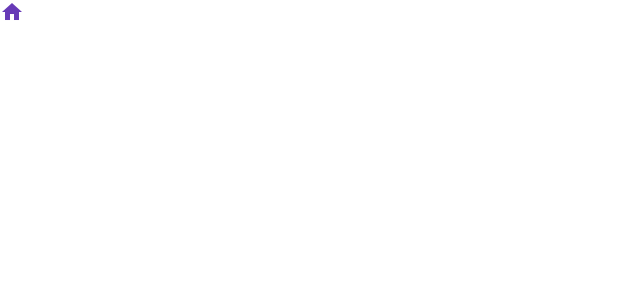
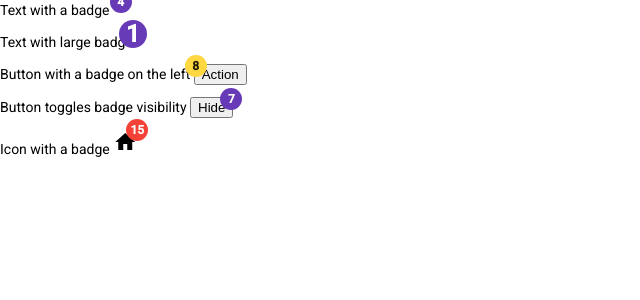
Before and after one commit to Gerguevara/angular-material-class, an Angular app: page / in a window 1280 px wide. Shown: the top 300 px of the page, without its empty margins (0-640 px from the left). Built offline with nearby package versions, Linux system fonts and the light colour scheme.

Commit message:
badgees done

```diff
--- a/src/app/app.component.html
+++ b/src/app/app.component.html
@@ -1,6 +1,31 @@
+<p>
+  <span matBadge="4" matBadgeOverlap="false">Text with a badge</span>
+</p>
 
-<div>
-  <mat-icon aria-hidden="false" aria-label="Example home icon" color="primary">home</mat-icon>
+<p>
+    <span matBadge="1" matBadgeSize="large">Text with large badge</span>
+</p>
 
+<p>
+  Button with a badge on the left
+  <button mat-raised-button color="primary"
+      matBadge="8" matBadgePosition="before" matBadgeColor="accent">
+    Action
+  </button>
+</p>
 
-</div>
+<p>
+    Button toggles badge visibility
+    <button mat-raised-button matBadge="7" [matBadgeHidden]="hidden" (click)="toggleBadgeVisibility()">
+        Hide
+    </button>
+</p>
+
+<p>
+  Icon with a badge
+  <mat-icon matBadge="15" matBadgeColor="warn">home</mat-icon>
+    <!-- Include text description of the icon's meaning for screen-readers -->
+    <span class="cdk-visually-hidden">
+      Example with a home icon with overlaid badge showing the number 15
+    </span>
+</p>
--- a/src/app/app.component.ts
+++ b/src/app/app.component.ts
@@ -7,4 +7,11 @@
 })
 export class AppComponent {
   title = 'Material-Tutorial';
+
+
+  hidden = false;
+
+  toggleBadgeVisibility() {
+    this.hidden = !this.hidden;
+  }
 }
```
Also changed, not shown: src/app/material/material.module.ts (+3 -6 lines).
